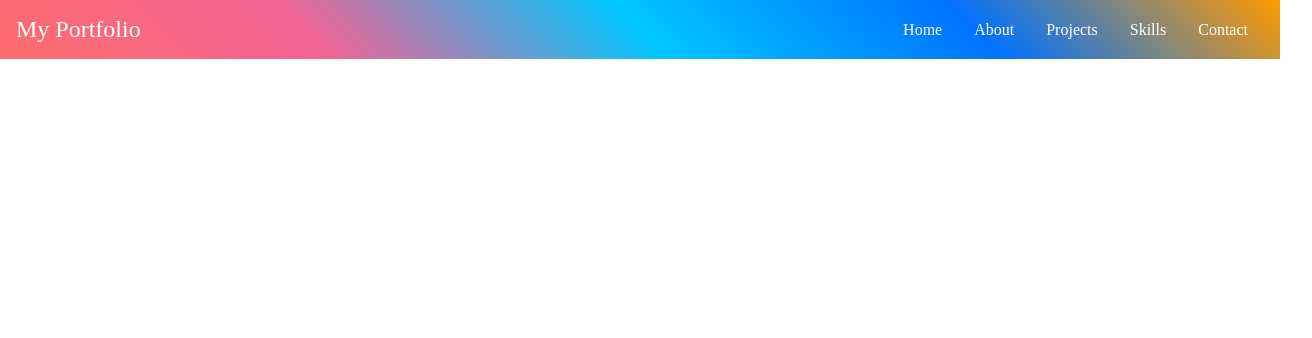
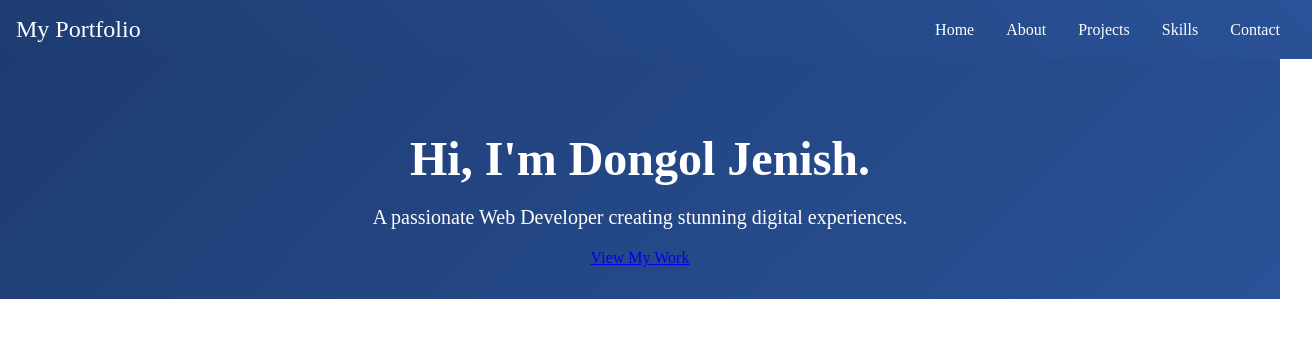
Before and after one commit to Zanix129/Portfolio-web, a plain HTML site: page index.html in a window 1280 px wide. Shown: the whole page, 1312 px wide, since content can reach past the window. Drawn offline with Linux system fonts and the light colour scheme.

Commit message:
im going back

```diff
--- a/index.css
+++ b/index.css
@@ -1,17 +1,21 @@
-html, body{
+/* Reset body and html margins and paddings */
+html, body {
     margin: 0;
     padding: 0;
-    box-sizing: border-box ;
+    box-sizing: border-box;
 }
+
 /* Base styles for navigation */
 .navbar {
-    background: linear-gradient(45deg, #ff6b6b, #f06595, #00c6ff, #0072ff, #ff9a00);
+    background: linear-gradient(45deg, #1e3c72, #2a5298);
     color: #fff;
     padding: 1rem;
     display: flex;
     justify-content: space-between;
     align-items: center;
     position: relative;
+    width: 100%;
+    margin: 0;
 }
 
 .navbar .logo a {
@@ -38,7 +42,7 @@ html, body{
 
 .nav-links a:hover {
     text-decoration: underline;
-    color: #ff6b6b;
+    color: #1e3c72;
 }
 
 /* Mobile menu button */
@@ -57,13 +61,12 @@ html, body{
     flex-direction: column;
     align-items: center;
     position: absolute;
-    top: 70px;
+    top: 100%;
     left: 0;
     width: 100%;
-    background: linear-gradient(45deg, #ff6b6b, #f06595, #0072ff, #ff9a00);
+    background: linear-gradient(45deg, #1e3c72, #2a5298);
     padding: 1.5rem;
     box-shadow: 0 4px 15px rgba(0, 0, 0, 0.1);
-    top:100%;
 }
 
 .mobile-menu li {
--- a/index.html
+++ b/index.html
@@ -30,6 +30,14 @@
             <li><a href="contact.html">Contact</a></li>
         </ul>
     </nav>
+    <!-- Hero Section -->
+<section class="hero" aria-label="Introduction Section">
+    <div class="hero-content">
+        <h1 class="hero-title">Hi, I'm Dongol Jenish.</h1>
+        <p class="hero-subtitle">A passionate Web Developer creating stunning digital experiences.</p>
+        <a href="#projects" class="hero-cta">View My Work</a>
+    </div>
+
     <script src="index.js"></script>
 </body>
 </html>
```
